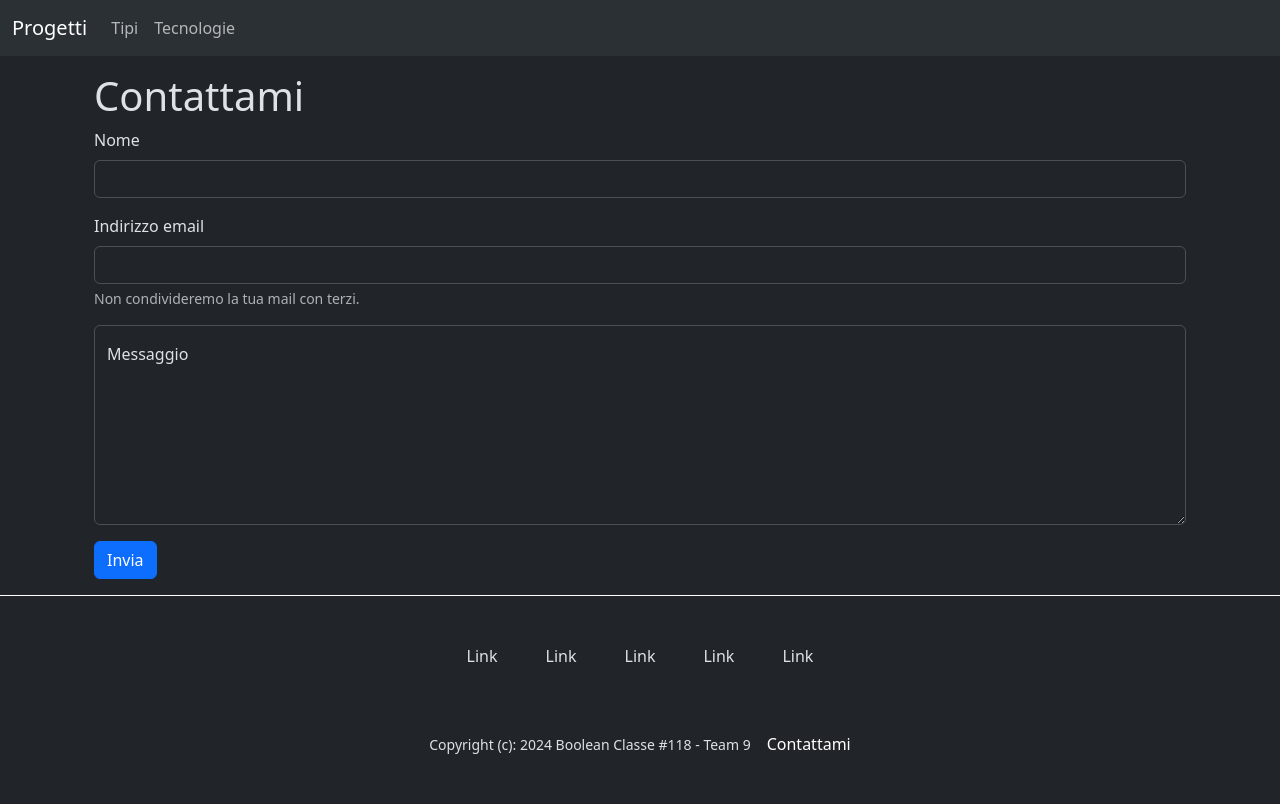
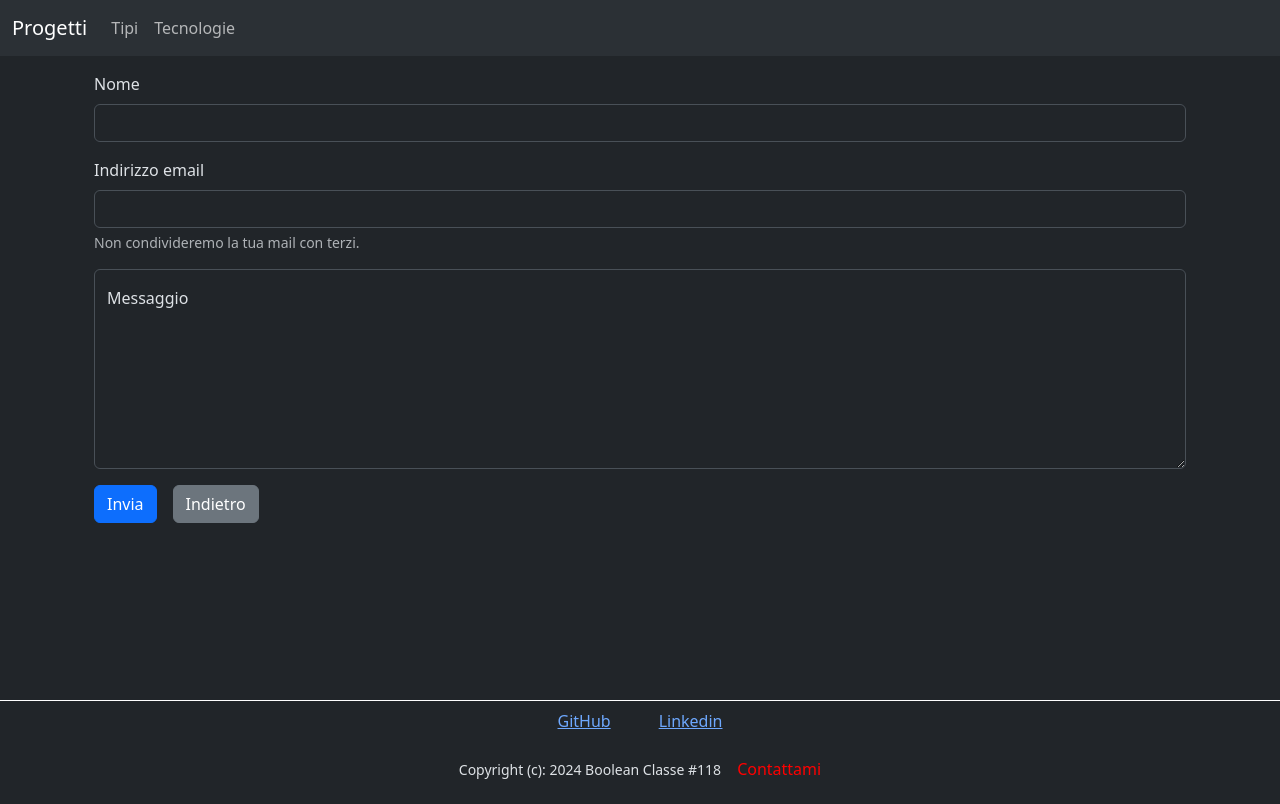
Before and after one commit to michele-pupo/vite-boolfolio, a Vue app: page /contact-me in a window 1280 px wide. Built offline with nearby package versions, Linux system fonts and the light colour scheme.

Commit message:
change style

```diff
--- a/src/components/AppFooter.vue
+++ b/src/components/AppFooter.vue
@@ -15,21 +15,18 @@ export default {
 <footer>
 
     <div class="container">
-        <div class="top-footer d-flex justify-content-around py-5">
+        <div class="top-footer d-flex justify-content-around py-2">
             <div class="links">
                 <ul class="d-flex gap-5">
-                    <li>Link</li>
-                    <li>Link</li>
-                    <li>Link</li>
-                    <li>Link</li>
-                    <li>Link</li>
+                    <li><a href="https://github.com/michele-pupo" target="_blank">GitHub</a></li>
+                    <li><a href="https://www.linkedin.com/in/michele-fabio-pupo-727738308/" target="_blank">Linkedin</a></li>
                 </ul>
             </div>
         </div>
 
-        <div class="bottom-footer text-center d-flex justify-content-center gap-3 mb-5">
-            <p class="m-0">
-                <small>Copyright (c): 2024 Boolean Classe #118 - Team 9</small>
+        <div class="text-center d-flex justify-content-center gap-3 mb-5">
+            <p>
+                <small>Copyright (c): 2024 Boolean Classe #118</small>
             </p>
             <router-link :to="{name: 'contact-me'}" id="contact-me">Contattami</router-link>
         </div>
@@ -43,8 +40,14 @@ export default {
 <style lang="scss">
 
 footer {
+    position: fixed;
+    bottom: 0;
+    width: 100%;
+    height: 100px;
     border-top: 1px solid white;
+    z-index: 10;
 
+    border-top: 1px solid white;
     ul {
         list-style-type: none;
         padding: 0;
@@ -53,13 +56,11 @@ footer {
 
 #contact-me{
     text-decoration: none;
-
-    color: white;
-
+    color: red;
     transition: all .3s ease;
-
+    margin-bottom: 10px;
     &:hover{
-        background-color: rgba(255, 255, 255, 0.4);
+        background-color: rgba(131, 24, 24, 0.4);
     }
 }
 
--- a/src/components/AppHeader.vue
+++ b/src/components/AppHeader.vue
@@ -8,7 +8,7 @@ export default {
 
 
 <template>
-    <header>
+    <header class="my_header">
 
         <nav class="navbar navbar-expand-lg bg-body-tertiary">
 
@@ -36,6 +36,10 @@ export default {
 
 <style lang="scss">
 
-
+.my_header{
+    width: 100%;
+    z-index: 10;
+    position: fixed;
+}
 
 </style>
--- a/src/components/AppMain.vue
+++ b/src/components/AppMain.vue
@@ -16,11 +16,11 @@ export default {
 
 <template>
 
-<div class="container">
+    <div class="container">
 
-      <AppProject></AppProject>
+        <AppProject></AppProject>
 
-   </div>
+    </div>
 
 </template>
 
--- a/src/components/AppProject.vue
+++ b/src/components/AppProject.vue
@@ -39,23 +39,20 @@ export default {
     <div class="container p-5">
         <div class="card text-center">
             <h2 class="card-title fw-bold fs-1">{{ projectName }}</h2>
-            <img :src="this.baseApiUrl + projectImage" class="card-img-top px-5" alt="{{ projectName }}">
+            <img :src="this.baseApiUrl + projectImage" class="card-img-top px-3" alt="{{ projectName }}">
             <div class="card-body">
-                <div class="desc-container">
-                    <p class="card-text">{{ projectDescription }}</p>
-                </div>
+
                 <div class="card-date">{{ formatDate(projectDate) }}</div>
                 <div class="card-tech text-danger" v-for="tech in projectTechnolgies">{{ tech.title }}</div>
                 <div class="card-type text-success">{{ projectType }}</div>
                 <div class="card-link d-flex gap-3 justify-content-center">
-                    <button class="btn btn-primary"><a :href="projectLink">Link progetto</a></button>
+                    <button class="btn btn-primary"><a :href="projectLink" target="_blank">Link progetto</a></button>
                     <router-link :to="{name: 'single-project', params: {slug: project.slug}}" class="btn btn-info">Specifiche progetto</router-link>
                 </div>
 
             </div>
         </div>
     </div>
-
 
 </template>
 
@@ -68,12 +65,10 @@ export default {
 
         .desc-container {
             height: 200px;
-
             overflow: hidden;
 
             .card-text{
                 height: 100%;
-
                 overflow-y: auto;
             }
         }
--- a/src/components/ContactForm.vue
+++ b/src/components/ContactForm.vue
@@ -58,7 +58,11 @@ export default {
         <label for="message">Messaggio</label>
     </div>
 
-    <button type="submit" class="btn btn-primary">Invia</button>
+    <div class="d-flex gap-3">
+        <button type="submit" class="btn btn-primary">Invia</button>
+        <router-link to="/" class="btn btn-secondary">Indietro</router-link>
+    </div>
+
 
 </form>
 
--- a/src/pages/HomePage.vue
+++ b/src/pages/HomePage.vue
@@ -40,7 +40,7 @@ export default {
     methods: {
 
         apiCall() {
-            // implementiamo il loader anche qui
+            // implementiamo il loader
             // impostiamo la variabile isLoading a true
             this.isLoading = true;
 
@@ -92,7 +92,7 @@ export default {
    <!-- <AppMain></AppMain> -->
    <div class="d-flex flex-column container py-5">
 
-        <h1 class="text-center text-uppercase fw-bold">I miei progetti</h1>
+        <h1 class="text-center text-uppercase fw-bold pt-5">I miei progetti</h1>
 
         <div v-if="!isLoading">
             <div class="container d-flex justify-content-center">
@@ -111,7 +111,7 @@ export default {
                     </AppProject>
             </div>
 
-            <div class="pages">
+            <div class="pages d-flex justify-content-center pt-5">
                 <ul class="">
                     <li v-html="apiLinks[0].label"
                         :class="apiPageNumber == 1 ? 'none' : ''"
@@ -134,7 +134,7 @@ export default {
             </div>
 
         </div>
-        <div v-else>
+        <div v-else class="centered">
             <div class="spinner-border" role="status">
                 <span class="visually-hidden">Loading...</span>
             </div>
@@ -152,16 +152,12 @@ export default {
    ul {
       display: flex;
       gap: 10px;
-
       list-style-type: none;
 
       li {
          padding: 8px;
-
          transition: all .3s ease;
-
          cursor: pointer;
-
          &:hover, &.active{
             background-color: rgba(255, 255, 255, 0.4);
          }
@@ -171,6 +167,12 @@ export default {
          }
       }
    }
+}
 
+.centered {
+    position: fixed;
+    top: 50%;
+    left: 50%;
+    transform: translate(-50%, -50%);
 }
 </style>
```
